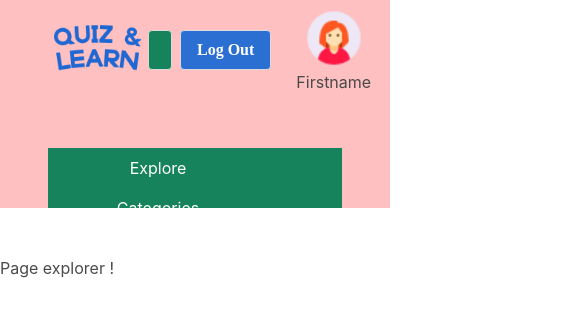
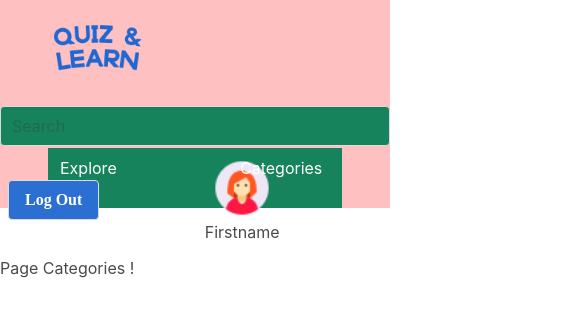
Before and after one commit to margauxln/quizandlearn, a React (Create React App) app in the folder frontend/: page /categories in a window 390 px wide. Shown: the top 316 px of the page, 585 px wide, since content can reach past the window. Built offline with nearby package versions, Linux system fonts and the light colour scheme; sample sign-in values are in the browser's storage.

Commit message:
Refacto Header and Menu switching pages, still non responsive Header

```diff
--- a/frontend/src/app/App.js
+++ b/frontend/src/app/App.js
@@ -6,13 +6,18 @@ import { Routes, Route } from "react-router-dom";
 import Explore from '../pages/Explore/Explore';
 import { AuthProvider } from '../context/AuthProvider';
 import RequireAuth from '../context/RequireAuth';
+import Categories from '../pages/Categories/Categories';
+import Header from '../components/header/Header';
+import MyQuizzes from '../pages/MyQuizzes/MyQuizzes';
+import FavoriteQuizzes from '../pages/FavoriteQuizzes/FavoriteQuizzes';
+import CompletedQuizzes from '../pages/CompletedQuizzes/CompletedQuizzes';
 
 const App = () => {
 
   return (
     <AuthProvider>
+        <Header/>
         <Routes>
-
             {/* public routes */}
             <Route element={<RequireAuth onlyPublic={true}/>}>
               <Route path="/" element={<Login />} />
@@ -22,11 +27,14 @@ const App = () => {
             {/* we want to protect these routes */}
             <Route element={<RequireAuth />}>
               <Route path="/quizzes" element={<Explore />} />
+              <Route path="/categories" element={<Categories />} />
+              <Route path="/myQuizzes" element={<MyQuizzes />} />
+              <Route path="/favoriteQuizzes" element={<FavoriteQuizzes />} />
+              <Route path="/completedQuizzes" element={<CompletedQuizzes />} />
             </Route>
 
             {/* route qui n'existe pas - redirection page Explore*/}
             <Route path="*" element={<Explore />} />
-
         </Routes>
     </AuthProvider>
   );
--- a/frontend/src/components/header/Header.css
+++ b/frontend/src/components/header/Header.css
@@ -1,6 +1,7 @@
 .header{
     background-color: #FEC0C0;
 }
+
 .upperPartHeaderContainer {
     display: flex;
     align-items: center;
@@ -29,7 +30,17 @@
     flex-grow: 0.5;
 }
 
-.input{
+@media only screen and (max-width: 1024px) {
+    .upperPartHeaderContainer {
+        display: block;
+    }
+    .input {
+        position: relative;
+        flex: 1 1;
+    }
+}
+
+.input {
     background-color: #17835C;
     color: #F2E669;
 }
@@ -58,12 +69,9 @@
     flex-grow: 1;
 }
 
-.navbar-start{
-    padding-left: 20px;
-    padding-right:20px
-}
+
 .navbar-item{
     color: #FFFFFF;
     min-width: 180px;
-    text-align: center;
+    justify-content: center;
 }
--- a/frontend/src/components/header/Header.jsx
+++ b/frontend/src/components/header/Header.jsx
@@ -2,8 +2,7 @@ import LogoBlue from '../../assets/logoBlue.png';
 import profile from '../../assets/profile.png';
 import "./Header.css";
 import { useAuth } from "../../hooks/useAuth";
-import { useNavigate } from 'react-router-dom';
-
+import { Link } from 'react-router-dom';
 
 const Header = () => {
 
@@ -31,28 +30,27 @@ const Header = () => {
                     </div>
                 </section>
             </nav>
-            <section className='menuContainer'>
-                    <div className="navbar-start">
-                        <a className="navbar-item" href={useNavigate('/quizzes')}>
+            <div className='menuContainer'>
+                <Link className="navbar-item" to="/quizzes" >
                     Explore
-                        </a>
-                        <a className="navbar-item">
+                </Link>
+                <Link className="navbar-item" to="/categories" >
                     Categories
-                        </a>
-                        <a className="navbar-item">
+                </Link>
+                <Link className="navbar-item" to="" >
                     Create Quiz
-                        </a>
-                        <a className="navbar-item">
+                </Link>
+                {/* A faire */}
+                <Link className="navbar-item" to="/myQuizzes" >
                     My Quizzes
-                        </a>
-                        <a className="navbar-item">
+                </Link>
+                <Link className="navbar-item" to="/favoriteQuizzes" >
                     Favorites Quizzes
-                        </a>
-                        <a className="navbar-item">
+                </Link>
+                <Link className="navbar-item" to="/completedQuizzes" >
                     Completed Quizzes
-                        </a>
+                </Link>
             </div>
-            </section>
         </div>
     );
 }
--- /dev/null
+++ b/frontend/src/pages/Categories/Categories.jsx
@@ -0,0 +1,9 @@
+const Categories = () => {
+    return(
+        <>
+            <div>Page Categories !</div>
+        </>
+    )
+};
+
+export default Categories;
--- /dev/null
+++ b/frontend/src/pages/CompletedQuizzes/CompletedQuizzes.jsx
@@ -0,0 +1,9 @@
+const CompletedQuizzes = () => {
+    return(
+        <>
+            <div>Page Completed Quizzes!</div>
+        </>
+    )
+};
+
+export default CompletedQuizzes;
--- a/frontend/src/pages/Explore/Explore.jsx
+++ b/frontend/src/pages/Explore/Explore.jsx
@@ -1,4 +1,3 @@
-import Header from "../../components/header/Header";
 import { useAuth } from "../../hooks/useAuth";
 
 const Explore = () => {
@@ -9,7 +8,6 @@ const Explore = () => {
 
     return(
         <>
-            <Header/>
             <div>Page explorer !</div>
         </>
 
--- /dev/null
+++ b/frontend/src/pages/FavoriteQuizzes/FavoriteQuizzes.jsx
@@ -0,0 +1,9 @@
+const FavoriteQuizzes = () => {
+    return(
+        <>
+            <div>Page Favorite Quizzes!</div>
+        </>
+    )
+};
+
+export default FavoriteQuizzes;
--- /dev/null
+++ b/frontend/src/pages/MyQuizzes/MyQuizzes.jsx
@@ -0,0 +1,9 @@
+const MyQuizzes = () => {
+    return(
+        <>
+            <div>Page My Quizzes !</div>
+        </>
+    )
+};
+
+export default MyQuizzes;
```
Lines whose indentation alone changed are shown as unchanged.
